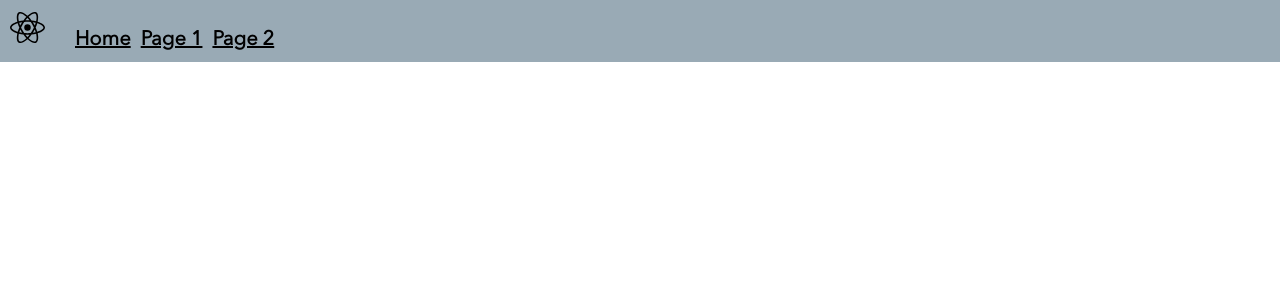
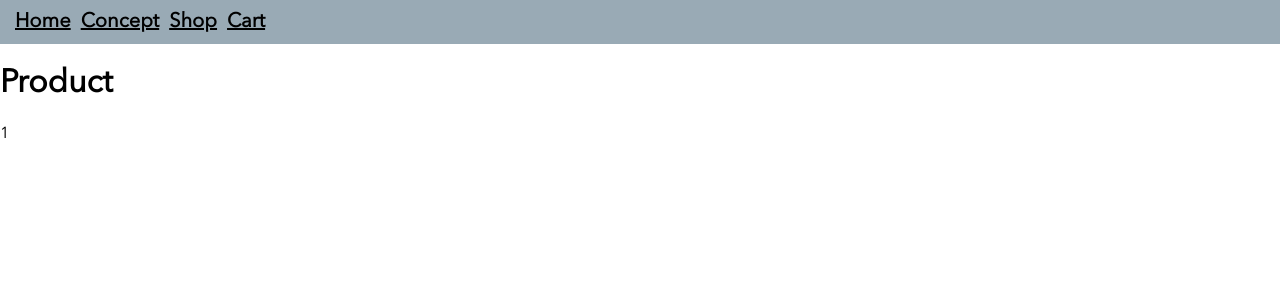
Before and after one commit to Nekall/HUMAN.-front, a React (Create React App) app: page /product/1 in a window 1280 px wide. Shown: the top 300 px of the page. Built offline with nearby package versions, Linux system fonts and the light colour scheme.

Commit message:
feat: reoganizes pages

```diff
--- a/src/components/Navbar/index.jsx
+++ b/src/components/Navbar/index.jsx
@@ -1,12 +1,11 @@
 import { Link } from 'react-router-dom';
-import reactLogo from 'assets/images/react.svg';
 
 const Navbar = () => (
   <nav className="navbar" >
-    <img className="logo-react" src={reactLogo} alt="react logo"/>
     <Link to="/">Home</Link>
-    <Link to="/page-1">Page 1</Link>
-    <Link to="/page-2">Page 2</Link>
+    <Link to="/concept">Concept</Link>
+    <Link to="/products">Shop</Link>
+    <Link to="/cart">Cart</Link>
   </nav>
 );
 
--- a/src/index.jsx
+++ b/src/index.jsx
@@ -1,11 +1,14 @@
 import './style/main.scss';
 import React from "react";
-import ReactDOM from 'react-dom';
-import { BrowserRouter as Router, Switch, Route } from 'react-router-dom';
-import Navbar from 'components/Navbar';
-import Home from 'pages/Home'
-import Page1 from 'pages/Page1'
-import Page2 from 'pages/Page2'
+import ReactDOM from "react-dom";
+import { BrowserRouter as Router, Switch, Route } from "react-router-dom";
+import Navbar from "components/Navbar";
+import Home from "pages/Home";
+import Product from "pages/Product";
+import Concept from "pages/Concept";
+import Shop from "pages/Shop";
+import Cart from "pages/Cart";
+import Error from "pages/Error";
 
 const App = () => {
 
@@ -18,11 +21,20 @@ const App = () => {
             <Route path="/" exact>
               <Home />
             </Route>
-            <Route path="/page-1">
-              <Page1 />
+            <Route path="/product/:slug">
+              <Product />
             </Route>
-            <Route path="/page-2">
-              <Page2 />
+            <Route path="/concept">
+              <Concept />
+            </Route>
+            <Route path="/products">
+              <Shop />
+            </Route>
+            <Route path="/cart">
+              <Cart />
+            </Route>
+            <Route>
+              <Error />
             </Route>
           </Switch>
         </main>
--- /dev/null
+++ b/src/pages/Cart/index.jsx
@@ -0,0 +1,7 @@
+const Cart = () => {
+return(
+  <>
+    <h1>Cart</h1>
+  </>
+)};
+export default Cart;
--- /dev/null
+++ b/src/pages/Concept/index.jsx
@@ -0,0 +1,7 @@
+const Concept = () => {
+return(
+  <>
+    <h1>Concept</h1>
+  </>
+)};
+export default Concept;
--- /dev/null
+++ b/src/pages/Error/index.jsx
@@ -0,0 +1,7 @@
+const Error = () => {
+return(
+  <>
+    <h1>Error</h1>
+  </>
+)};
+export default Error;
--- a/src/pages/Home/index.jsx
+++ b/src/pages/Home/index.jsx
@@ -1,5 +1,4 @@
 const Home = () => {
-//Your JS here.
 return(
   <>
     <h1>Home</h1>
--- a/src/pages/Page1/index.jsx
+++ /dev/null
@@ -1,8 +0,0 @@
-const Page1 = () => {
-//Your JS here.
-return(
-  <>
-    <h1>Page 1</h1>
-  </>
-)};
-export default Page1;
--- a/src/pages/Page2/index.jsx
+++ /dev/null
@@ -1,8 +0,0 @@
-const Page2 = () => {
-//Your JS here.
-return(
-  <>
-    <h1>Page 2</h1>
-  </>
-)};
-export default Page2;
--- /dev/null
+++ b/src/pages/Product/index.jsx
@@ -0,0 +1,13 @@
+import { useParams } from "react-router-dom";
+
+const Product = () => {
+
+  const params = useParams();
+
+  return(
+    <>
+      <h1>Product</h1>
+      <p>{params.slug}</p>
+    </>
+)};
+export default Product;
--- /dev/null
+++ b/src/pages/Shop/index.jsx
@@ -0,0 +1,7 @@
+const Shop = () => {
+return(
+  <>
+    <h1>Shop</h1>
+  </>
+)};
+export default Shop;
```
Also changed, not shown: src/assets/images/react.svg (deleted), 1 other file (tests, documents, lock files or other folders).
